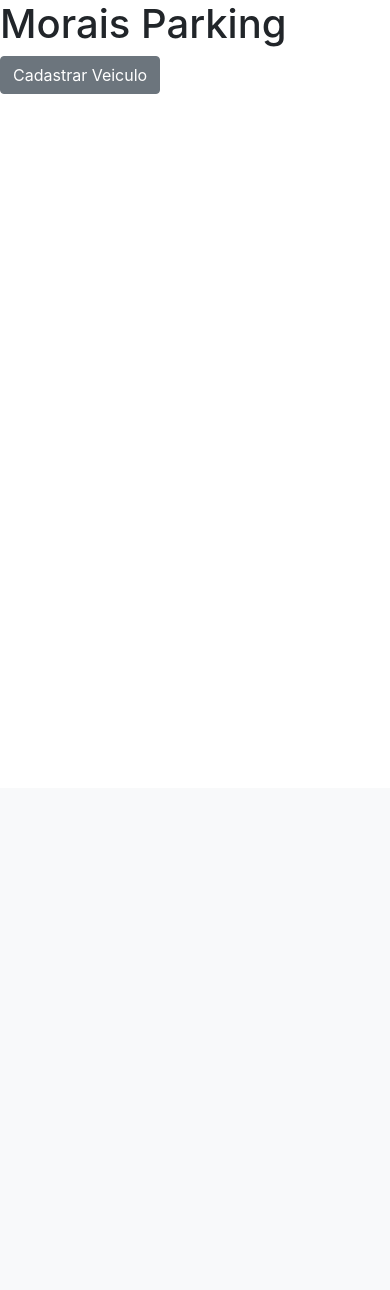
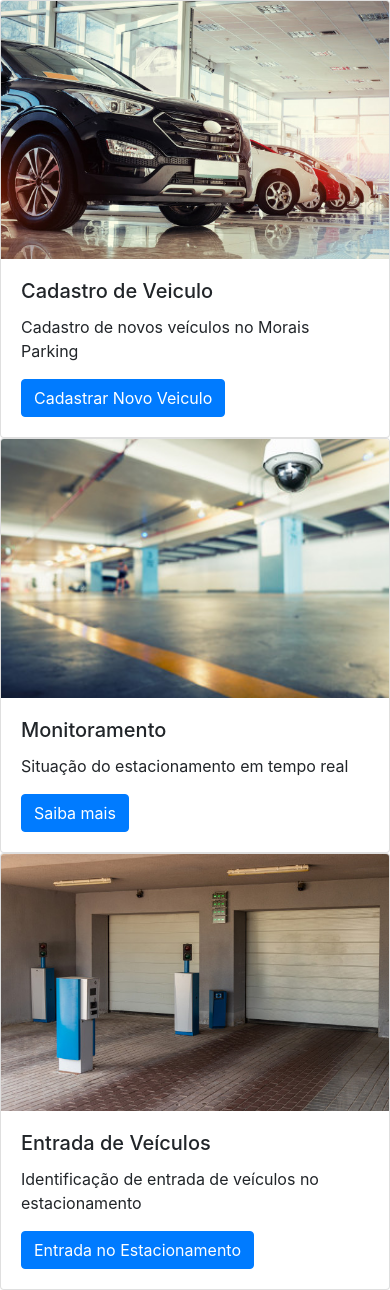
Before and after one commit to marcosc1337/morais-parking, a Django app: page / in a window 390 px wide. Shown: the part 56-1346 px from the top of the page. Before the commit the page ends 150 px from the top, so only its background shows below. Run offline with Django 3.2, Linux system fonts and the light colour scheme; parts of the project's set-up code (start-up, migrations or seed data) failed here and were passed over; some libraries are stand-ins or nearby versions.

Commit message:
adicionando cards no template index.html e o folder static files do django

```diff
--- a/core/templates/index.html
+++ b/core/templates/index.html
@@ -1,9 +1,44 @@
 {% extends 'base.html' %}
+
+{% load static %}
+
 {% block title%} Home{%endblock%}
 
 {% block body%}
-<h1>Morais Parking</h1>
 
-<a class="btn btn-secondary" href="{% url 'cadastrar-veiculo'%}">Cadastrar Veiculo</a>
+<div class="row">
+    <div class="col-sm-4">
+      <div class="card">
+        <img class="card-img-top" src="{% static 'img/carro.jpg' %}" alt="Card image cap">
+        <div class="card-body">
+          <h5 class="card-title">Cadastro de Veiculo</h5>
+          <p class="card-text">Cadastro de novos veículos no Morais Parking</p>
+          <a href="{% url 'cadastrar-veiculo'%}" class="btn btn-primary">Cadastrar Novo Veiculo</a>
+        </div>
+      </div>
+    </div>
+    <div class="col-sm-4">
+      <div class="card">
+        <img class="card-img-top" src="{% static 'img/monitoramento.jpg' %}" alt="Card image cap">
+        <div class="card-body">
+          <h5 class="card-title">Monitoramento</h5>
+          <p class="card-text">Situação do estacionamento em tempo real</p>
+          <a href="#" class="btn btn-primary">Saiba mais</a>
+        </div>
+      </div>
+    </div>
+
+   <div class="col-sm-4">
+      <div class="card">
+        <img class="card-img-top" src="{% static 'img/estacionamento.jpg' %}" alt="Card image cap">
+        <div class="card-body">
+          <h5 class="card-title">Entrada de Veículos</h5>
+          <p class="card-text">Identificação de entrada de veículos no estacionamento</p>
+          <a href="#" class="btn btn-primary">Entrada no Estacionamento</a>
+        </div>
+      </div>
+    </div>
+</div>
+
 
 {% endblock%}
```
Also changed, not shown: core/static/img/carro.jpg (added), core/static/img/estacionamento.jpg (added), core/static/img/monitoramento.jpg (added).
